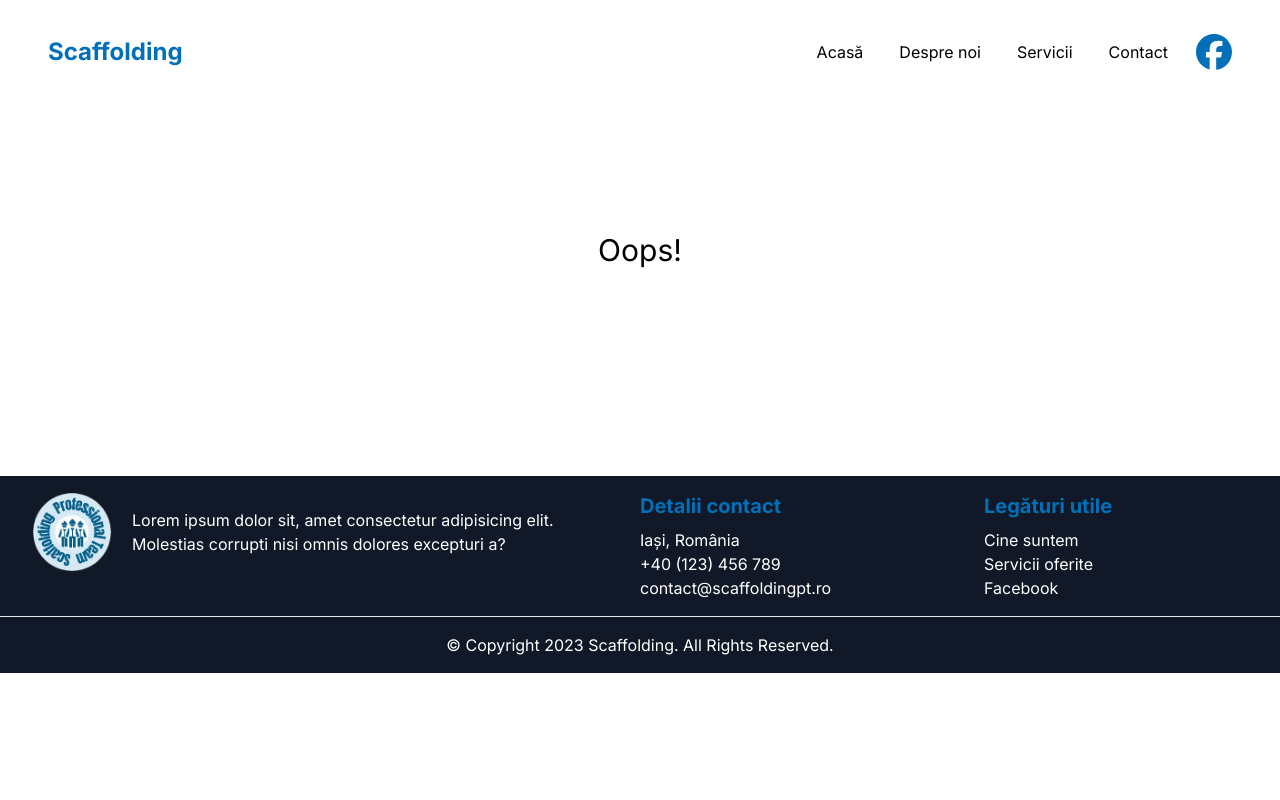
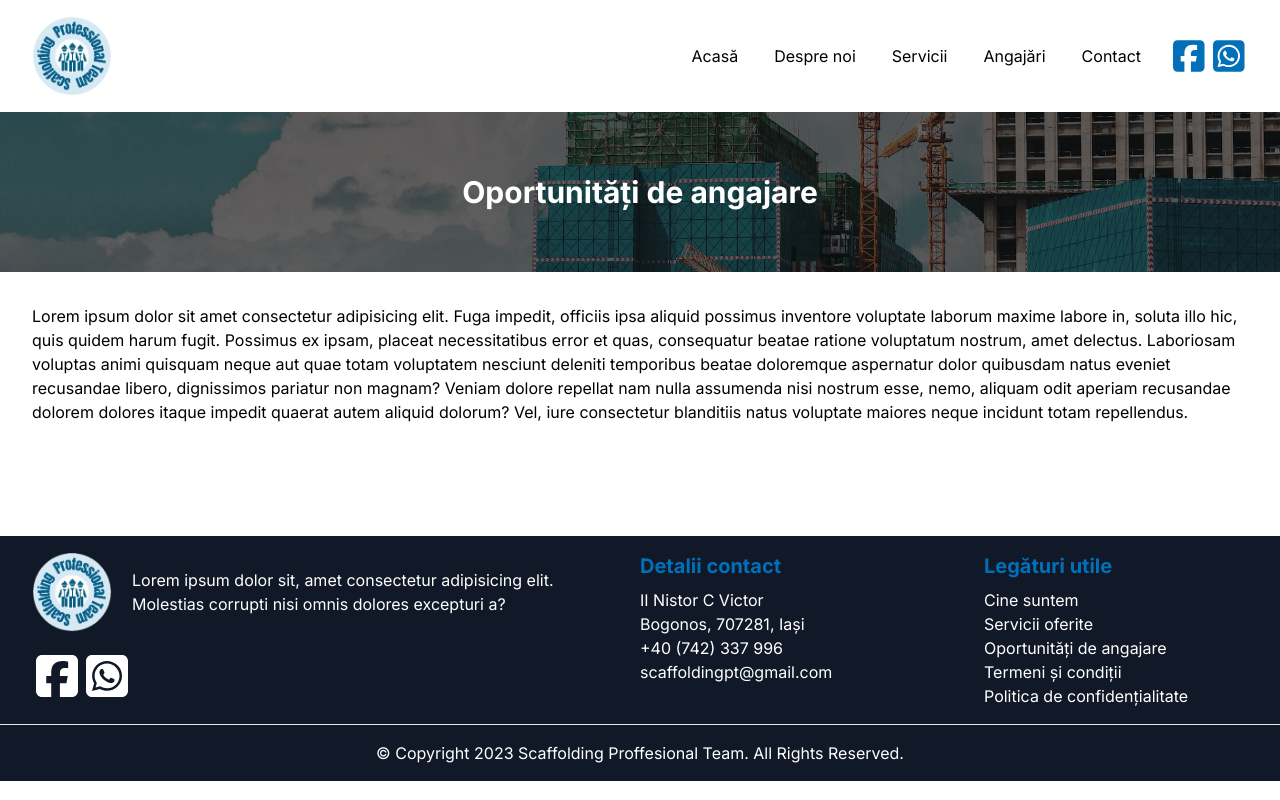
Before and after one commit to vanessahoamea/scaffoldingpt, a Next.js app: page /hiring in a window 1280 px wide. Before the commit this address had no page. Built offline with nearby package versions, Linux system fonts and the light colour scheme.

Commit message:
replaced navbar and footer placeholders with proper text/links, created new pages

```diff
--- a/app/components/Footer.tsx
+++ b/app/components/Footer.tsx
@@ -1,20 +1,45 @@
 import Link from "next/link";
+import { FontAwesomeIcon } from "@fortawesome/react-fontawesome";
+import { faFacebookSquare, faWhatsappSquare } from "@fortawesome/free-brands-svg-icons";
 
 export default function Footer()
 {
     return (
         <footer className="mt-20 bg-gray-900 text-white">
             <main className="px-8 py-4 flex flex-col items-start justify-start gap-8 md:flex-row md:justify-between md:gap-20">
-                <section className="basis-2/4 flex items-center space-x-5">
-                    <img src="/logo.png" alt="Company logo" className="w-20" />
-                    <p>Lorem ipsum dolor sit, amet consectetur adipisicing elit. Molestias corrupti nisi omnis dolores excepturi a?</p>
+                <section className="basis-2/4">
+                    <div className="flex items-center space-x-5">
+                        <img src="/logo.png" alt="Company logo" className="w-20" />
+                        <p>Lorem ipsum dolor sit, amet consectetur adipisicing elit. Molestias corrupti nisi omnis dolores excepturi a?</p>
+                    </div>
+                    <div className="flex mt-5">
+                        <a
+                            title="Facebook"
+                            className="social-media-link"
+                            href="https://www.facebook.com/scaffolding.professionalteam"
+                            target="_blank"
+                        >
+                            <FontAwesomeIcon icon={faFacebookSquare} />
+                        </a>
+                        <a
+                            title="WhatsApp"
+                            className="social-media-link"
+                            href="https://wa.me/40766453808"
+                            target="_blank"
+                        >
+                            <FontAwesomeIcon icon={faWhatsappSquare} />
+                        </a>
+                    </div>
                 </section>
                 <section className="basis-1/4 space-y-2">
                     <h2 className="text-xl font-bold text-primary">Detalii contact</h2>
                     <ul>
-                        <li>Iași, România</li>
-                        <li><a href="#">+40 (123) 456 789</a></li>
-                        <li><a href="#">contact@scaffoldingpt.ro</a></li>
+                        <li>
+                            II Nistor C Victor<br />
+                            Bogonos, 707281, Iași
+                        </li>
+                        <li><a href="tel:0742337996">+40 (742) 337 996</a></li>
+                        <li><a href="mailto:scaffoldingpt@gmail.com">scaffoldingpt@gmail.com</a></li>
                     </ul>
                 </section>
                 <section className="basis-1/4 space-y-2">
@@ -22,14 +47,19 @@ export default function Footer()
                     <ul>
                         <li><Link href="/about">Cine suntem</Link></li>
                         <li><Link href="/services">Servicii oferite</Link></li>
-                        <li><a href="https://www.facebook.com/" target="_blank">Facebook</a></li>
+                        <li><Link href="/hiring">Oportunități de angajare</Link></li>
+                        <li><Link href="/terms-and-conditions">Termeni și condiții</Link></li>
+                        <li><Link href="/privacy-policy">Politica de confidențialitate</Link></li>
                     </ul>
                 </section>
             </main>
 
             <hr />
 
-            <p className="p-4 text-center">&copy; Copyright 2023 Scaffolding. All Rights Reserved.</p>
+            <div className="p-4 text-center flex flex-col md:flex-row justify-center items-center">
+                <span>&copy; Copyright 2023 Scaffolding Proffesional Team.&nbsp;</span>
+                <span>All Rights Reserved.</span>
+            </div>
         </footer>
     );
 }
--- a/app/components/Navbar.tsx
+++ b/app/components/Navbar.tsx
@@ -1,27 +1,41 @@
 import Link from "next/link";
 import HamburgerMenu from "./HamburgerMenu";
 import { FontAwesomeIcon } from "@fortawesome/react-fontawesome";
-import { faFacebook } from "@fortawesome/free-brands-svg-icons";
+import { faFacebookSquare, faWhatsappSquare } from "@fortawesome/free-brands-svg-icons";
 
 export default function Navbar()
 {
     return (
         <header className="bg-white mx-auto">
-            <nav className="px-12 py-8 flex justify-between items-center">
-                <h2 className="font-bold text-primary text-2xl">Scaffolding</h2>
+            <nav className="px-8 py-4 flex justify-between items-center">
+                <Link href="/">
+                    <img src="./logo.png" alt="Site logo" className="w-20" />
+                </Link>
 
                 <div className="hidden md:flex items-center space-x-5">
                     <Link className="web-menu-link" href="/">Acasă</Link>
                     <Link className="web-menu-link" href="/about">Despre noi</Link>
                     <Link className="web-menu-link" href="/services">Servicii</Link>
+                    <Link className="web-menu-link" href="/hiring">Angajări</Link>
                     <Link className="web-menu-link" href="/contact">Contact</Link>
-                    <a
-                        className="social-media-link"
-                        href="https://www.facebook.com/"
-                        target="_blank"
-                    >
-                        <FontAwesomeIcon icon={faFacebook}/>
-                    </a>
+                    <div>
+                        <a
+                            title="Facebook"
+                            className="social-media-link"
+                            href="https://www.facebook.com/scaffolding.professionalteam"
+                            target="_blank"
+                        >
+                            <FontAwesomeIcon icon={faFacebookSquare} />
+                        </a>
+                        <a
+                            title="WhatsApp"
+                            className="social-media-link"
+                            href="https://wa.me/40766453808"
+                            target="_blank"
+                        >
+                            <FontAwesomeIcon icon={faWhatsappSquare} />
+                        </a>
+                    </div>
                 </div>
 
                 <div className="md:hidden">
@@ -33,6 +47,7 @@ export default function Navbar()
                 <Link href="/">Acasă</Link>
                 <Link href="/about">Despre noi</Link>
                 <Link href="/services">Servicii</Link>
+                <Link href="/hiring">Angajări</Link>
                 <Link href="/contact">Contact</Link>
             </nav>
         </header>
--- a/app/globals.css
+++ b/app/globals.css
@@ -19,7 +19,7 @@ header .web-menu-link:hover::after {
     @apply transform scale-x-100;
 }
 header .social-media-link {
-    @apply text-4xl text-primary;
+    @apply text-4xl text-primary mx-1;
     @apply transition-colors duration-200;
 }
 header .social-media-link:hover {
@@ -28,3 +28,7 @@ header .social-media-link:hover {
 header .mobile-menu a {
     @apply block p-4 hover:bg-primary hover:text-white;
 }
+
+footer .social-media-link {
+    @apply text-5xl text-white mx-1 cursor-pointer;
+}
--- /dev/null
+++ b/app/hiring/page.tsx
@@ -0,0 +1,19 @@
+export default function Hiring()
+{
+    return (
+        <main>
+            <div className="h-40 relative overflow-hidden text-white text-center">
+                <img
+                    src="/banner.jpg"
+                    alt="Site banner"
+                    className="w-full h-40 object-cover brightness-45 select-none pointer-events-none"
+                />
+                <div className="absolute top-1/2 left-1/2 -translate-x-1/2 -translate-y-1/2">
+                    <h1 className="py-32 text-center text-3xl font-bold">Oportunități de angajare</h1>
+                </div>
+            </div>
+
+            <p className="p-8">Lorem ipsum dolor sit amet consectetur adipisicing elit. Fuga impedit, officiis ipsa aliquid possimus inventore voluptate laborum maxime labore in, soluta illo hic, quis quidem harum fugit. Possimus ex ipsam, placeat necessitatibus error et quas, consequatur beatae ratione voluptatum nostrum, amet delectus. Laboriosam voluptas animi quisquam neque aut quae totam voluptatem nesciunt deleniti temporibus beatae doloremque aspernatur dolor quibusdam natus eveniet recusandae libero, dignissimos pariatur non magnam? Veniam dolore repellat nam nulla assumenda nisi nostrum esse, nemo, aliquam odit aperiam recusandae dolorem dolores itaque impedit quaerat autem aliquid dolorum? Vel, iure consectetur blanditiis natus voluptate maiores neque incidunt totam repellendus.</p>
+        </main>
+    );
+}
--- a/app/layout.tsx
+++ b/app/layout.tsx
@@ -12,7 +12,7 @@ import Footer from "./components/Footer";
 const inter = Inter({ subsets: ["latin"] });
 
 export const metadata: Metadata = {
-    title: "Scaffolding",
+    title: "Scaffolding Professional Team",
     description: "Generated by create next app",
 };
 
--- /dev/null
+++ b/app/privacy-policy/page.tsx
@@ -0,0 +1,19 @@
+export default function PrivacyPolicy()
+{
+    return (
+        <main>
+            <div className="h-40 relative overflow-hidden text-white text-center">
+                <img
+                    src="/banner.jpg"
+                    alt="Site banner"
+                    className="w-full h-40 object-cover brightness-45 select-none pointer-events-none"
+                />
+                <div className="absolute top-1/2 left-1/2 -translate-x-1/2 -translate-y-1/2">
+                    <h1 className="py-32 text-center text-3xl font-bold">Politica de confidențialitate</h1>
+                </div>
+            </div>
+
+            <p className="p-8">Lorem ipsum dolor sit amet consectetur adipisicing elit. Fuga impedit, officiis ipsa aliquid possimus inventore voluptate laborum maxime labore in, soluta illo hic, quis quidem harum fugit. Possimus ex ipsam, placeat necessitatibus error et quas, consequatur beatae ratione voluptatum nostrum, amet delectus. Laboriosam voluptas animi quisquam neque aut quae totam voluptatem nesciunt deleniti temporibus beatae doloremque aspernatur dolor quibusdam natus eveniet recusandae libero, dignissimos pariatur non magnam? Veniam dolore repellat nam nulla assumenda nisi nostrum esse, nemo, aliquam odit aperiam recusandae dolorem dolores itaque impedit quaerat autem aliquid dolorum? Vel, iure consectetur blanditiis natus voluptate maiores neque incidunt totam repellendus.</p>
+        </main>
+    );
+}
--- /dev/null
+++ b/app/terms-and-conditions/page.tsx
@@ -0,0 +1,19 @@
+export default function TermsAndConditions()
+{
+    return (
+        <main>
+            <div className="h-40 relative overflow-hidden text-white text-center">
+                <img
+                    src="/banner.jpg"
+                    alt="Site banner"
+                    className="w-full h-40 object-cover brightness-45 select-none pointer-events-none"
+                />
+                <div className="absolute top-1/2 left-1/2 -translate-x-1/2 -translate-y-1/2">
+                    <h1 className="py-32 text-center text-3xl font-bold">Termeni și condiții</h1>
+                </div>
+            </div>
+
+            <p className="p-8">Lorem ipsum dolor sit amet consectetur adipisicing elit. Fuga impedit, officiis ipsa aliquid possimus inventore voluptate laborum maxime labore in, soluta illo hic, quis quidem harum fugit. Possimus ex ipsam, placeat necessitatibus error et quas, consequatur beatae ratione voluptatum nostrum, amet delectus. Laboriosam voluptas animi quisquam neque aut quae totam voluptatem nesciunt deleniti temporibus beatae doloremque aspernatur dolor quibusdam natus eveniet recusandae libero, dignissimos pariatur non magnam? Veniam dolore repellat nam nulla assumenda nisi nostrum esse, nemo, aliquam odit aperiam recusandae dolorem dolores itaque impedit quaerat autem aliquid dolorum? Vel, iure consectetur blanditiis natus voluptate maiores neque incidunt totam repellendus.</p>
+        </main>
+    );
+}
```
